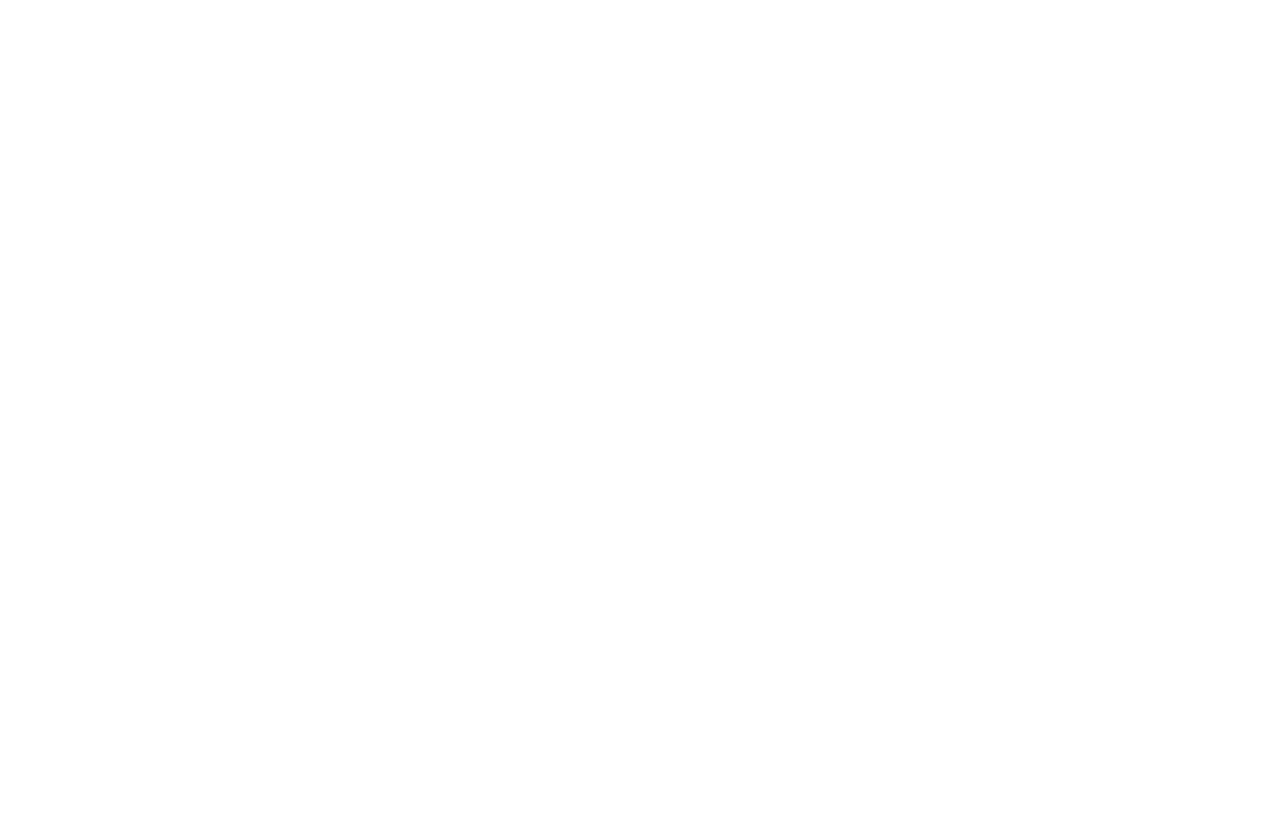
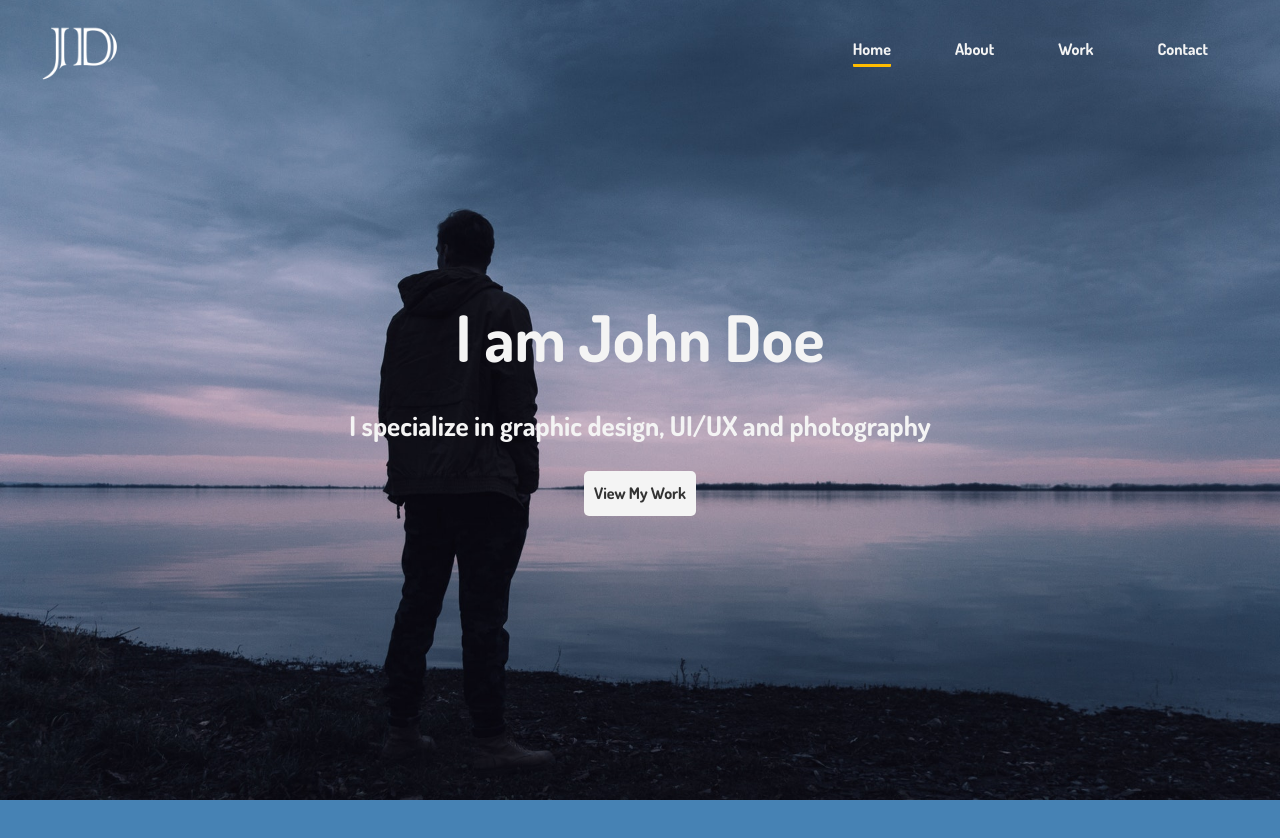
Before and after one commit to VigilV11/demoPortfolioWebsite, a plain HTML site: page dist/index.html in a window 1280 px wide. Before the commit the page ends 800 px from the top, so only its background shows below. Drawn offline with Linux system fonts and the light colour scheme.

Commit message:
feat: add main page (hero)

```diff
--- a/dist/index.html
+++ b/dist/index.html
@@ -15,5 +15,26 @@
     <link rel="stylesheet" href="./css/main.css" />
     <title>John Doe | UI/UX Designer & Photographer</title>
   </head>
-  <body></body>
+  <body>
+    <header id="header">
+      <nav id="main-nav">
+        <img src="./images/logo.png" alt="My initials" id="logo" />
+        <ul>
+          <li><a href="./index.html" class="current">Home</a></li>
+          <li><a href="./about.html">About</a></li>
+          <li><a href="./work.html">Work</a></li>
+          <li><a href="./contact.html">Contact</a></li>
+        </ul>
+      </nav>
+
+      <div class="header-content">
+        <!-- <h1>I am John The <span class="txt-type">Designer</span></h1> -->
+        <h1>I am John <span class="txt-type">Doe</span></h1>
+        <p class="lead">
+          I specialize in graphic design, UI/UX and photography
+        </p>
+        <a href="work.html" class="btn-light">View My Work</a>
+      </div>
+    </header>
+  </body>
 </html>
--- /dev/null
+++ b/scss/_utilities.scss
@@ -0,0 +1,25 @@
+%btn-common {
+  padding: 10px;
+  margin: 10px;
+  border: 0;
+  border-radius: 5px;
+  cursor: pointer;
+}
+
+.btn {
+  &-light {
+    @extend %btn-common;
+    background-color: $light-color;
+    color: $dark-color;
+
+    &:hover {
+      background-color: darken($light-color, 10%);
+    }
+  }
+}
+
+a[class^='btn-']:hover,
+button[class^='btn-']:hover,
+input[class^='btn-']:hover {
+  background-color: $main-color;
+}
--- a/scss/main.scss
+++ b/scss/main.scss
@@ -1,5 +1,6 @@
 // Partials
 @import 'config';
+@import 'utilities';
 
 // Fonts
 // @import url('https://fonts.googleapis.com/css2?family=Dosis:wght@200;300;400;500;600;700;800&display=swap');
@@ -15,7 +16,8 @@
 body {
   font-family: 'Dosis', sans-serif;
   line-height: 1.6;
-  background-color: #fff;
+  // background-color: #fff;
+  background-color: steelblue;
 }
 
 a {
@@ -36,3 +38,89 @@ h4 {
 img {
   width: 100%;
 }
+
+// Header
+
+#header {
+  background: $bg-image no-repeat center center/cover;
+  width: 100vw;
+  height: 100vh;
+}
+
+.header-content {
+  display: flex;
+  flex-direction: column;
+  justify-content: center;
+  align-items: center;
+  text-align: center;
+  width: 100%;
+  height: 100%;
+  color: $light-color;
+
+  h1 {
+    font-size: 4rem;
+    margin-top: -8rem;
+    margin-bottom: 1rem;
+  }
+
+  h1:hover {
+    span:before {
+      content: '"Just ';
+      color: $main-color;
+    }
+    span:after {
+      content: ' it"';
+      color: $main-color;
+    }
+  }
+
+  p {
+    font-size: 1.7rem;
+    margin-bottom: 0.8rem;
+  }
+}
+
+// Navigation menu
+
+#main-nav {
+  height: 70px;
+  display: flex;
+  justify-content: space-between;
+  align-items: center;
+  padding: 30px 40px 0;
+
+  img {
+    width: 80px;
+    height: 80px;
+    transition: all 1s;
+  }
+
+  img:hover {
+    transform: rotate(360deg);
+  }
+
+  ul {
+    display: flex;
+  }
+
+  li {
+    margin: 0 2rem;
+  }
+
+  a {
+    color: $light-color;
+    font-size: 1rem;
+    border-bottom: 3px transparent solid;
+    padding-bottom: 0.3rem;
+    border-radius: 1px;
+    transition: all 0.5s;
+  }
+
+  a:hover {
+    border-color: lighten($main-color, 30%);
+  }
+
+  a.current {
+    border-color: $main-color;
+  }
+}
```
Also changed, not shown: dist/css/main.css, 1 other file.
